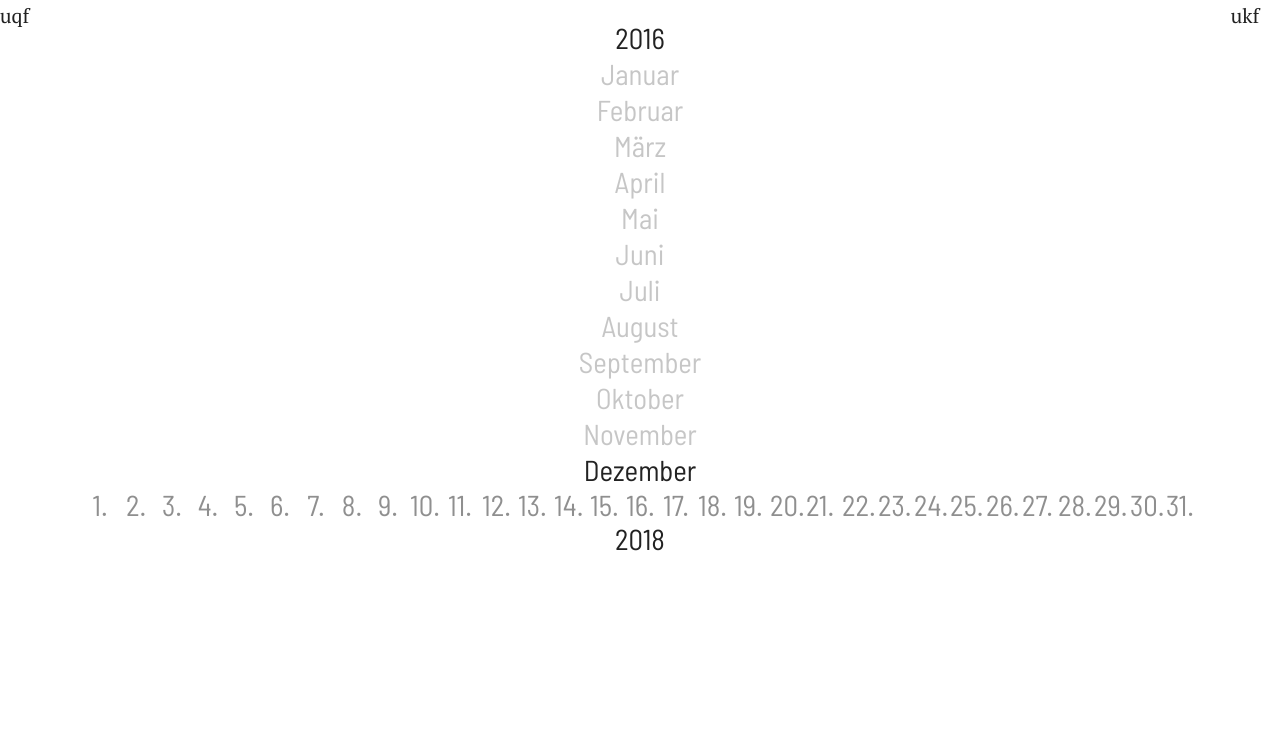
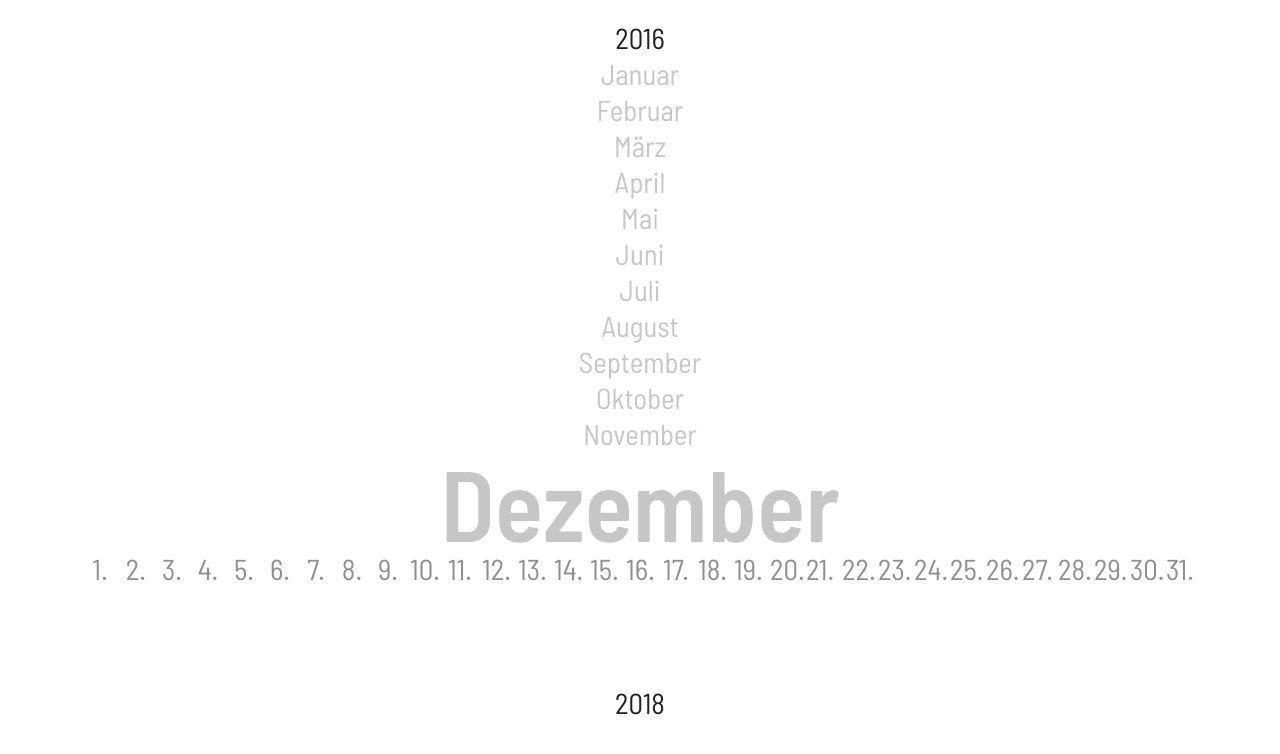
Before and after one commit to miduku/retro-future-hauptaufgabe, a Nuxt app: page /termine in a window 1280 px wide. Shown: the top 754 px of the page. Built offline with nearby package versions, Linux system fonts and the light colour scheme.

Commit message:
update 180131

```diff
--- a/assets/css/_styles.scss
+++ b/assets/css/_styles.scss
@@ -1,7 +1,7 @@
 /**
 * GLOBAL
 */
-@import url('https://fonts.googleapis.com/css?family=Barlow+Semi+Condensed:400,400i,900,900i|Playfair+Display:400,700|PT+Serif:400,400i,700,700i');
+@import url('https://fonts.googleapis.com/css?family=Barlow+Semi+Condensed:400,400i,600,900,900i|Playfair+Display:400,700|PT+Serif:400,400i,700,700i');
 
 *, *:before, *:after {
   box-sizing: border-box;
@@ -71,6 +71,7 @@ a {
   width: 100%;
   height: auto;
   min-height: 100vh;
+  position: relative;
   transition: $transition;
 
   .rootColumns {
@@ -80,21 +81,69 @@ a {
     justify-content: center;
 
     .rootColumn {
-      $cWidthCenter: 96%;
+      $cWidthCenter: 98.5%;
       $cWidthRest: 100% - $cWidthCenter;
       display: block;
       // width: 100%;
 
       &.is-center {
         width: $cWidthCenter;
-        // flex-grow: 50;
       }
 
       &.is-left,
       &.is-right {
         width: $cWidthRest;
-        // flex-grow: 1;
-        // background: hotpink;
+        // overflow: hidden;
+        min-height: 100vh;
+        display: flex;
+        align-items: center;
+        // background: pink;
+        position: fixed;
+        font-family: $fontSans;
+        font-size: 1.5rem;
+
+        > div {
+          opacity: .5;
+          transition: $transition;
+        }
+
+        @include widescreen {
+          font-size: 2vw;
+        }
+
+        ul {
+          list-style: none;
+          margin: 0;
+          padding: 0;
+        }
+      }
+
+      &.is-left {
+        left: 0;
+        text-align: right;
+        justify-content: right;
+
+        &:focus,
+        &:hover {
+          > div {
+            opacity: 1;
+            transform: translateX(2em);
+          }
+        }
+      }
+
+      &.is-right {
+        right: 0;
+        text-align: left;
+        justify-content: left;
+
+        &:focus,
+        &:hover {
+          > div {
+            opacity: 1;
+            transform: translateX(-2em);
+          }
+        }
       }
     }
   }
--- a/layouts/article.vue
+++ b/layouts/article.vue
@@ -98,9 +98,10 @@ export default {
       const clientHeightQuarter = this.docHeight() / 4
       const headerBounding = elHeader.getBoundingClientRect()
 
-      console.log(headerBounding)
+      // console.log(headerBounding)
 
-      if (headerBounding !== null && elHeader.length > 0) {
+      if (headerBounding !== null) {
+        console.log(elHeader)
         if (headerBounding.top >= 0) {
           if (headerBounding.top < clientHeightQuarter) {
             let lineHeight = this.map(headerBounding.top, clientHeightQuarter, 0, 2, 0.5)
--- a/layouts/calendar.vue
+++ b/layouts/calendar.vue
@@ -55,8 +55,20 @@ export default {
 
       .month {
         &.is-active {
+          margin-bottom: 5em;
+
           .month-name {
             opacity: 1;
+            // transform: scale(3);
+            transform-origin: 50% 70%;
+            font-weight: 600;
+            opacity: .25;
+            line-height: 1;
+            font-size: 5em;
+
+            @include widescreen {
+              // font-size: 4vw;
+            }
           }
 
           ul.days {
@@ -138,6 +150,8 @@ export default {
             }
 
             &.is-active {
+              z-index: 2;
+
               .day-container {
                 position: absolute;
                 z-index: 1;
@@ -154,8 +168,21 @@ export default {
 
                 .events {
                   .event {
+                    position: relative;
+                    transition: $transition;
+
                     .img {
                       width: 25%;
+                      transition: $transition;
+                    }
+
+                    .time {
+                      line-height: 1;
+                      transition: $transition;
+                    }
+
+                    h3 {
+                      line-height: 1;
                       transition: $transition;
                     }
 
@@ -198,7 +225,7 @@ export default {
                 // background: purple;
                 width: 35vw;
                 left: calc(-35vw/2 + .5em);
-                font-size: 0;
+                // font-size: 0;
                 display: none;
 
                 @include widescreen {
@@ -206,15 +233,16 @@ export default {
                   left: (-400px/2);
                 }
 
-                &.is-active {
-                }
-
                 li.event {
-                  position: relative;
+                  position: absolute;
                   // background: greenyellow;
 
                   + li.event {
                     margin-top: 2em;
+                  }
+
+                  h3 {
+                    // line-height: .5;
                   }
 
                   &.is-active {
@@ -222,11 +250,13 @@ export default {
                       transition: $transition;
                       transform: translateY(1.25em);
                       margin-bottom: 1.5em;
+                      line-height: 1;
                     }
 
                     .time {
                       transition: $transition;
-                      transform: translateY(0)
+                      transform: translateY(0);
+                      line-height: 1;
                     }
 
                     .img {
@@ -243,7 +273,7 @@ export default {
                   h3 {
                     font-size: 1.75em;
                     margin-bottom: 1em;
-                    line-height: 1;
+                    line-height: .25;
                     position: relative;
                     z-index: 1;
                     // transition: $transition;
@@ -255,6 +285,7 @@ export default {
                     font-size: 2.5em;
                     position: absolute;
                     top: 0;
+                    line-height: .25;
                   }
 
                   .desc {
--- a/layouts/default.vue
+++ b/layouts/default.vue
@@ -67,7 +67,7 @@ export default {
       // console.log(elsText)
 
       for (const article of articles) {
-        article.style.transform = `translate(${this.randomizer(-20, 20)}vw, ${this.randomizer(-5, 5)}vh)`
+        article.style.transform = `translate(${this.randomizer(-12, 12)}vw, ${this.randomizer(-5, 5)}vh)`
       }
     }
 
@@ -96,7 +96,7 @@ export default {
     .content {
       position: relative;
       // width: 75%;
-      max-width: $tablet;
+      // max-width: $tablet;
       display: flex;
       flex-wrap: wrap;
       // flex-direction: column;
@@ -104,7 +104,8 @@ export default {
 
       article {
         display: block;
-        width: 100%;
+        width: 50%;
+        margin-bottom: 4em;
 
         > a {
           position: relative;
--- a/pages/index.vue
+++ b/pages/index.vue
@@ -1,11 +1,11 @@
 <template>
-  <section
-    class="container"
-  >
+  <section class="container">
 
     <div class="rootColumns">
       <a href="#" class="rootColumn is-left">
-        uqf
+        <div>
+
+        </div>
       </a>
 
       <div class="rootColumn is-center">
@@ -59,9 +59,24 @@
         </div>
       </div>
 
-      <a href="#" class="rootColumn is-right">
-        uqf
-      </a>
+      <nuxt-link to="/termine" exact class="rootColumn is-right">
+        <div>
+          <ul>
+            <li>Januar</li>
+            <li>Februar</li>
+            <li>März</li>
+            <li>April</li>
+            <li>Mai</li>
+            <li>Juni</li>
+            <li>Juli</li>
+            <li>August</li>
+            <li>September</li>
+            <li>Oktober</li>
+            <li>November</li>
+            <li>Dezember</li>
+          </ul>
+        </div>
+      </nuxt-link>
     </div>
 
   </section>
--- a/pages/termine.vue
+++ b/pages/termine.vue
@@ -2,9 +2,11 @@
   <section class="container">
 
     <div class="rootColumns">
-      <a href="#" class="rootColumn is-left">
-        uqf
-      </a>
+      <nuxt-link to="/" exact class="rootColumn is-left">
+        <div>
+
+        </div>
+      </nuxt-link>
 
       <div class="rootColumn is-center">
         <div class="cal">
@@ -16,6 +18,7 @@
             <h2 class="year-name">{{ calendar.name - 1 }}</h2>
           </a>
 
+          <!-- months -->
           <div
             v-for="month in calendar.months"
             :key="month"
@@ -29,6 +32,7 @@
               {{ month.name }}
             </h2>
 
+            <!-- days -->
             <ul
               class="days"
             >
@@ -43,8 +47,10 @@
                   @click="closeOverlay(day)"
                   v-show="day.isOverlay"
                   class="day-overlay"
-                ></div>
+                >
+                </div>
 
+                <!-- v-if (day.events.length) -->
                 <div
                   v-if="day.events.length > 0"
                   class="day-container has-events"
@@ -72,7 +78,7 @@
                         class="event-click-container"
                       >
                         <h3>{{ event.title }}</h3>
-                        <span class="time">{{ event.time[0] }} – {{ event.time[1] }}</span>
+                        <span class="time bla" :style="'color: ' + event.color">{{ event.time[0] }} – {{ event.time[1] }}</span>
                       </div>
 
                       <div
@@ -92,6 +98,7 @@
                   </ul>
                 </div>
 
+                <!-- v-else -->
                 <div
                   v-else
                   class="day-container"
@@ -117,7 +124,9 @@
       </div>
 
       <a href="#" class="rootColumn is-right">
-        ukf
+        <div>
+
+        </div>
       </a>
     </div>
 
@@ -254,7 +263,8 @@ export default {
                   desc: event.desc,
                   img: event.img,
                   venue: event.venue,
-                  isActive: false
+                  isActive: false,
+                  color: event.color
                 })
               }
             }
```
Also changed, not shown: pages/articles/beitrag-tassen.vue (+36 -4 lines).
